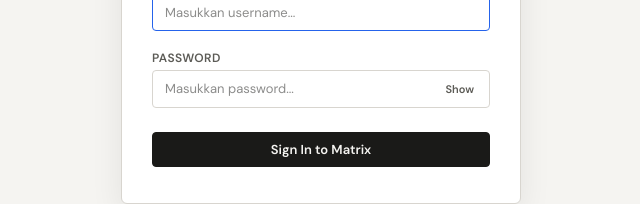
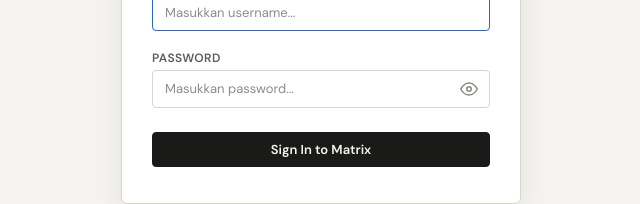
Before and after one commit to Mars-ash/matrix, a Next.js app in the folder frontend/: page /login in a window 1280 px wide. Shown: the part 402-606 px from the top of the page, without its empty margins (319-959 px from the left). Built offline with nearby package versions, Linux system fonts and the light colour scheme; no server answers.

Commit message:
fix(ui): disable native browser reveal icon and use single clean SVG eye symbol for password toggle

```diff
--- a/frontend/app/globals.css
+++ b/frontend/app/globals.css
@@ -2463,3 +2463,11 @@ tr.row-highlight .td-sticky-no {
     display: none;
   }
 }
+
+/* Disable native Edge / IE password reveal button to prevent duplicate eye icons */
+input::-ms-reveal,
+input::-ms-clear {
+  display: none !important;
+  width: 0 !important;
+  height: 0 !important;
+}
--- a/frontend/app/login/page.tsx
+++ b/frontend/app/login/page.tsx
@@ -99,7 +99,6 @@ export default function LoginPage() {
               gap: 8,
             }}
           >
-            <span style={{ fontSize: 14 }}>⚠️</span>
             <span>{error}</span>
           </div>
         )}
@@ -147,11 +146,13 @@ export default function LoginPage() {
                 onChange={(e) => setPassword(e.target.value)}
                 placeholder="Masukkan password..."
                 required
-                style={{ padding: "8px 52px 8px 12px", fontSize: 13, width: "100%" }}
+                style={{ padding: "8px 38px 8px 12px", fontSize: 13, width: "100%" }}
               />
               <button
                 type="button"
                 onClick={() => setShowPassword(!showPassword)}
+                title={showPassword ? "Sembunyikan password" : "Lihat password"}
+                aria-label={showPassword ? "Hide password" : "Show password"}
                 style={{
                   position: "absolute",
                   right: 8,
@@ -159,15 +160,26 @@ export default function LoginPage() {
                   transform: "translateY(-50%)",
                   background: "none",
                   border: "none",
-                  color: "var(--color-text-secondary)",
+                  color: "var(--color-text-muted)",
                   cursor: "pointer",
-                  fontSize: 11,
-                  fontWeight: 600,
-                  padding: "4px 8px",
+                  padding: "4px",
+                  display: "flex",
+                  alignItems: "center",
+                  justifyContent: "center",
                   borderRadius: 4,
                 }}
               >
-                {showPassword ? "Hide" : "Show"}
+                {showPassword ? (
+                  <svg width="18" height="18" viewBox="0 0 24 24" fill="none" stroke="currentColor" strokeWidth="2" strokeLinecap="round" strokeLinejoin="round">
+                    <path d="M17.94 17.94A10.07 10.07 0 0 1 12 20c-7 0-11-8-11-8a18.45 18.45 0 0 1 5.06-5.94M9.9 4.24A9.12 9.12 0 0 1 12 4c7 0 11 8 11 8a18.5 18.5 0 0 1-2.16 3.19m-6.72-1.07a3 3 0 1 1-4.24-4.24" />
+                    <line x1="1" y1="1" x2="23" y2="23" />
+                  </svg>
+                ) : (
+                  <svg width="18" height="18" viewBox="0 0 24 24" fill="none" stroke="currentColor" strokeWidth="2" strokeLinecap="round" strokeLinejoin="round">
+                    <path d="M1 12s4-8 11-8 11 8 11 8-4 8-11 8-11-8-11-8z" />
+                    <circle cx="12" cy="12" r="3" />
+                  </svg>
+                )}
               </button>
             </div>
           </div>
```
